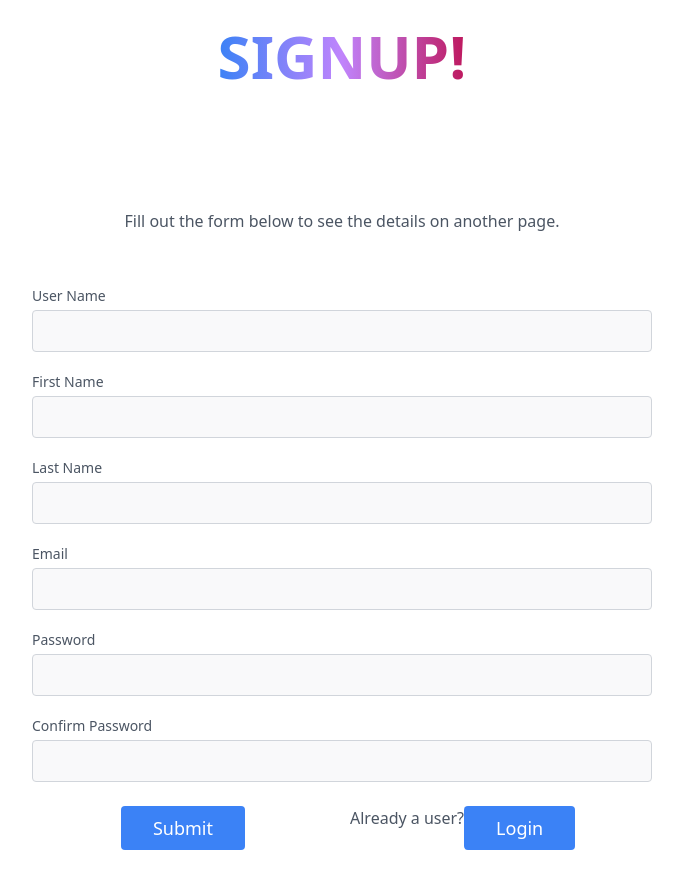
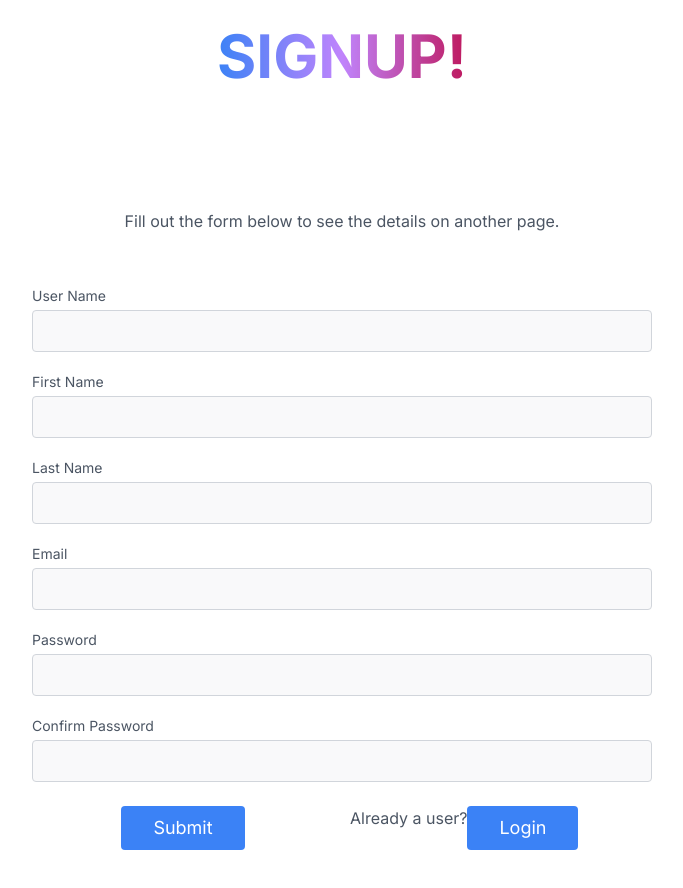
Before and after one commit to Fareed95/RANDOM, a Next.js app in the folder frontend/: page /Signup in a window 1280 px wide. Shown: the top 888 px of the page, without its empty margins (298-981 px from the left). Built offline with nearby package versions, Linux system fonts and the light colour scheme.

Commit message:
Fareed ki request

```diff
--- a/frontend/src/app/layout.js
+++ b/frontend/src/app/layout.js
@@ -1,7 +1,7 @@
 import { Inter } from "next/font/google";
 import "./globals.css";
 import { Inter as FontSans } from "next/font/google"
-import { cn } from "@/lib/utils";
+
 const inter = Inter({ subsets: ["latin"] });
 const fontSans = FontSans({
   subsets: ["latin"],
@@ -16,7 +16,7 @@ export default function RootLayout({ children }) {
   return (
     <html lang="en">
       <body className={inter.className}>
-      <div className={cn(
+      <div className={(
           "min-h-screen bg-background font-sans antialiased",
           fontSans.variable
         )}>
```
